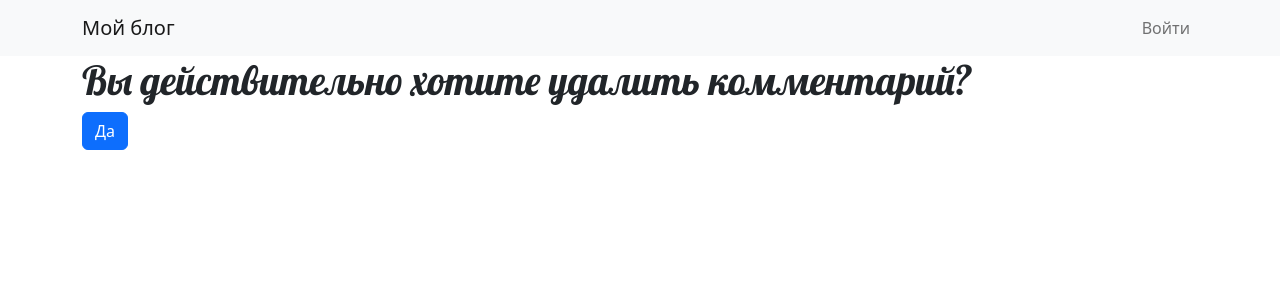
After one commit to starniksm/djangogirls, a Django app: template blog/templates/blog/comment_confirm_delete.html in a window 1280 px wide. The commit adds this page. Shown: the top 300 px of the page. Run offline with Django 3.2, Linux system fonts and the light colour scheme; the template is opened without the code that fills it, so the values that code supplies are empty; some libraries are stand-ins or nearby versions.

Commit message:
i did it2.0

```diff
--- /dev/null
+++ b/blog/templates/blog/comment_confirm_delete.html
@@ -0,0 +1,9 @@
+{% extends 'blog/base.html' %}
+
+{% block content %}
+<h1>Вы действительно хотите удалить комментарий?</h1>
+<form method="POST">
+  {% csrf_token %}
+  <button type="submit" class="btn btn-primary">Да</button>
+</form>
+{% endblock %}
--- a/blog/templates/blog/post_detail.html
+++ b/blog/templates/blog/post_detail.html
@@ -1,9 +1,6 @@
 {% extends 'blog/base.html' %}
 
 {% block content %}
-<a class="btn btn-primary" href="{% url 'post_edit' pk=post.pk %}">
-    <i class="bi-pencil-square"></i>
-</a>
 {% include 'blog/post.html' with post=post%}
 
 <h3>Комментарии</h3>
```
Also changed, not shown: blog/templates/blog/comment.html (+7 -11 lines), blog/views.py (+8 -0 lines).
